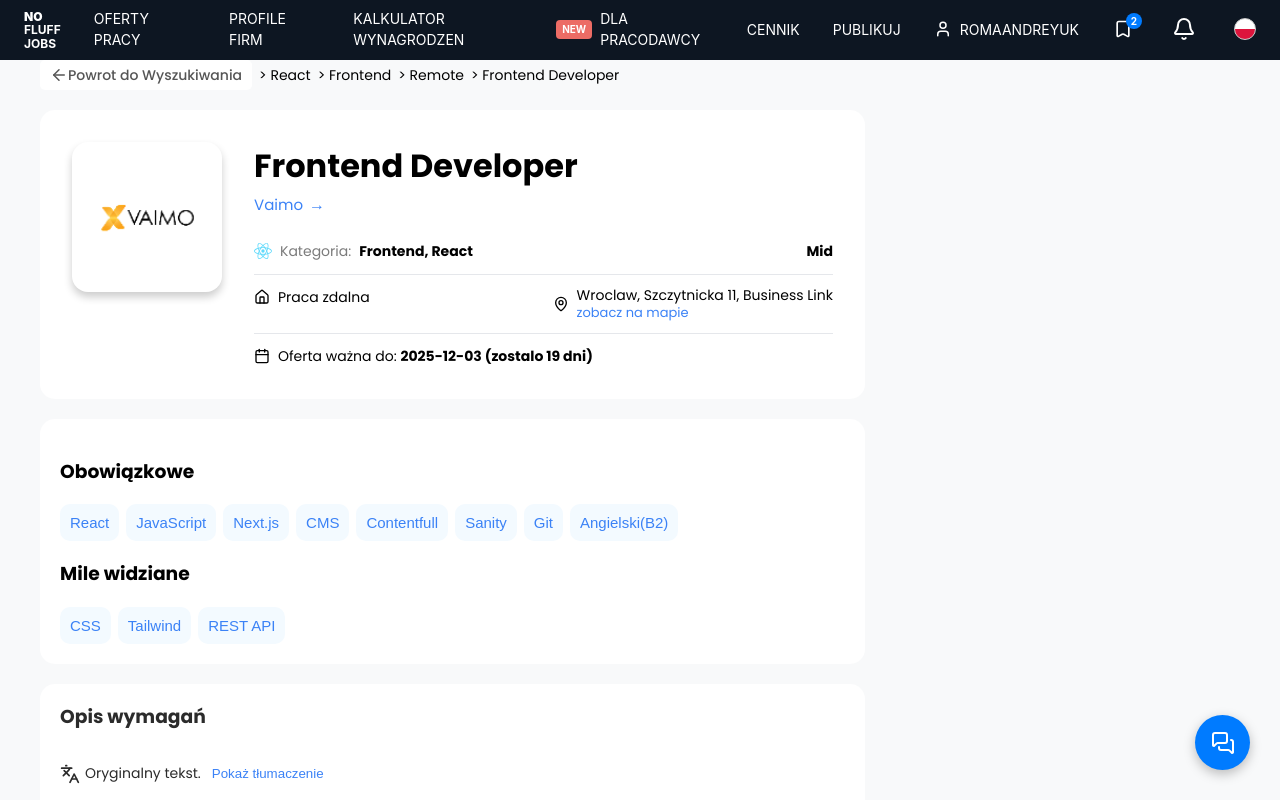
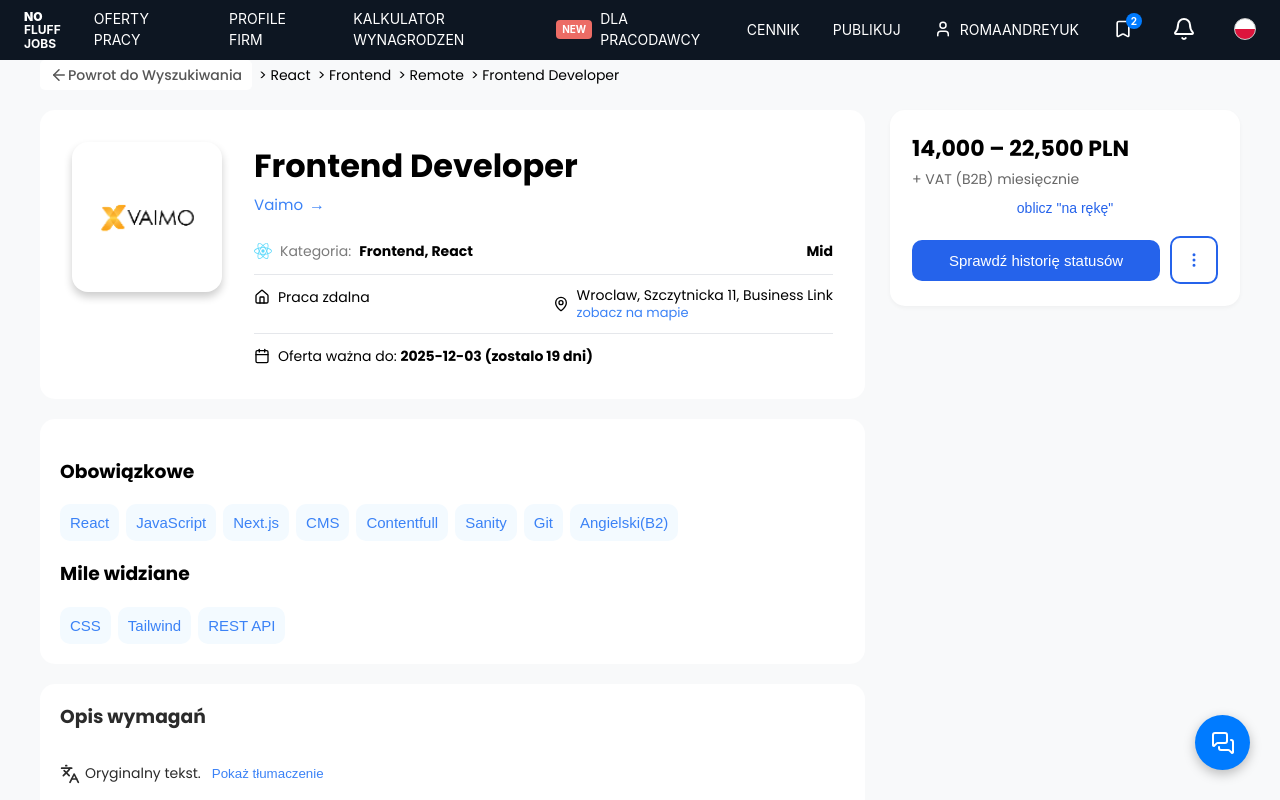
Before and after one commit to AndreyukRaman/mock-nofluffjobs, a React (Vite) app: page / in a window 1280 px wide. Shown: the top 800 px of the page. Built offline with nearby package versions, Linux system fonts and the light colour scheme.

Commit message:
sidebar salary section

```diff
--- /dev/null
+++ b/src/components/Job/SidebarSalary.module.scss
@@ -0,0 +1,79 @@
+.card {
+  background: #fff;
+  padding: 22px;
+  border-radius: 15px;
+  box-shadow: 0 2px 4px rgba(0, 0, 0, 0.04);
+  display: flex;
+  flex-direction: column;
+  gap: 20px;
+}
+
+.salary {
+  display: flex;
+  flex-direction: column;
+  gap: 4px;
+}
+
+.range {
+  font-size: 22px;
+  font-weight: 700;
+  margin: 0;
+}
+
+.sub {
+  margin: 0;
+  font-size: 14px;
+  color: #666;
+}
+
+.calc {
+  background: none;
+  border: none;
+  padding: 0;
+  margin-top: 6px;
+
+  font-size: 14px;
+  color: #2563eb;
+  cursor: pointer;
+}
+
+.actions {
+  display: flex;
+  align-items: center;
+  gap: 10px;
+}
+
+.history {
+  flex: 1;
+  background: #2563eb;
+  border: none;
+  color: white;
+  font-size: 15px;
+  padding: 12px 16px;
+  border-radius: 10px;
+  cursor: pointer;
+
+  transition: background 0.15s ease;
+
+  &:hover {
+    background: #1e4fcc;
+  }
+}
+
+.more {
+  width: 48px;
+  height: 48px;
+  border-radius: 10px;
+  background: white;
+  border: 2px solid #2563eb;
+  display: flex;
+  align-items: center;
+  justify-content: center;
+  cursor: pointer;
+
+  transition: background 0.1s ease;
+
+  &:hover {
+    background: #f0f7ff;
+  }
+}
--- /dev/null
+++ b/src/components/Job/SidebarSalary.tsx
@@ -0,0 +1,32 @@
+import styles from "./SidebarSalary.module.scss";
+import { MoreVertical } from "lucide-react";
+
+interface Props {
+  min: number;
+  max: number;
+  currency?: string;
+  b2b?: boolean;
+}
+
+export default function SidebarSalary({ min, max, currency = "PLN", b2b = true }: Props) {
+  return (
+    <div className={styles.card}>
+      <div className={styles.salary}>
+        <p className={styles.range}>
+          {min.toLocaleString()} – {max.toLocaleString()} {currency}
+        </p>
+
+        <p className={styles.sub}>+ VAT ({b2b ? "B2B" : "UoP"}) miesięcznie</p>
+
+        <button className={styles.calc}>oblicz "na rękę"</button>
+      </div>
+
+      <div className={styles.actions}>
+        <button className={styles.history}>Sprawdź historię statusów</button>
+        <button className={styles.more}>
+          <MoreVertical size={18} color="#2563eb" />
+        </button>
+      </div>
+    </div>
+  );
+}
--- a/src/pages/JobPage/JobPage.module.scss
+++ b/src/pages/JobPage/JobPage.module.scss
@@ -67,6 +67,8 @@
         min-width: 0;
         display: flex;
         flex-direction: column;
+        box-shadow: 0 2px 0 rgba(0, 0, 0, 0.04);
+
         gap: 20px;
       }
 
--- a/src/pages/JobPage/JobPage.tsx
+++ b/src/pages/JobPage/JobPage.tsx
@@ -11,6 +11,7 @@
 import Steps from "../../components/Job/Steps";
 import Equipment from "../../components/Job/Equipment";
 import ChecklistSection from "../../components/Job/ChecklistSection";
+import SidebarSalary from "../../components/Job/SidebarSalary";
 
 export default function JobPage() {
   const job: Job = {
@@ -113,7 +114,10 @@
             />
           </main>
 
-          <aside className={styles.sidebar}>{/* TODO*/}</aside>
+          <aside className={styles.sidebar}>
+            <SidebarSalary min={14000} max={22500} />
+            {/* TODO*/}
+          </aside>
         </div>
       </div>
       <button className={styles.chatButton}>
```
